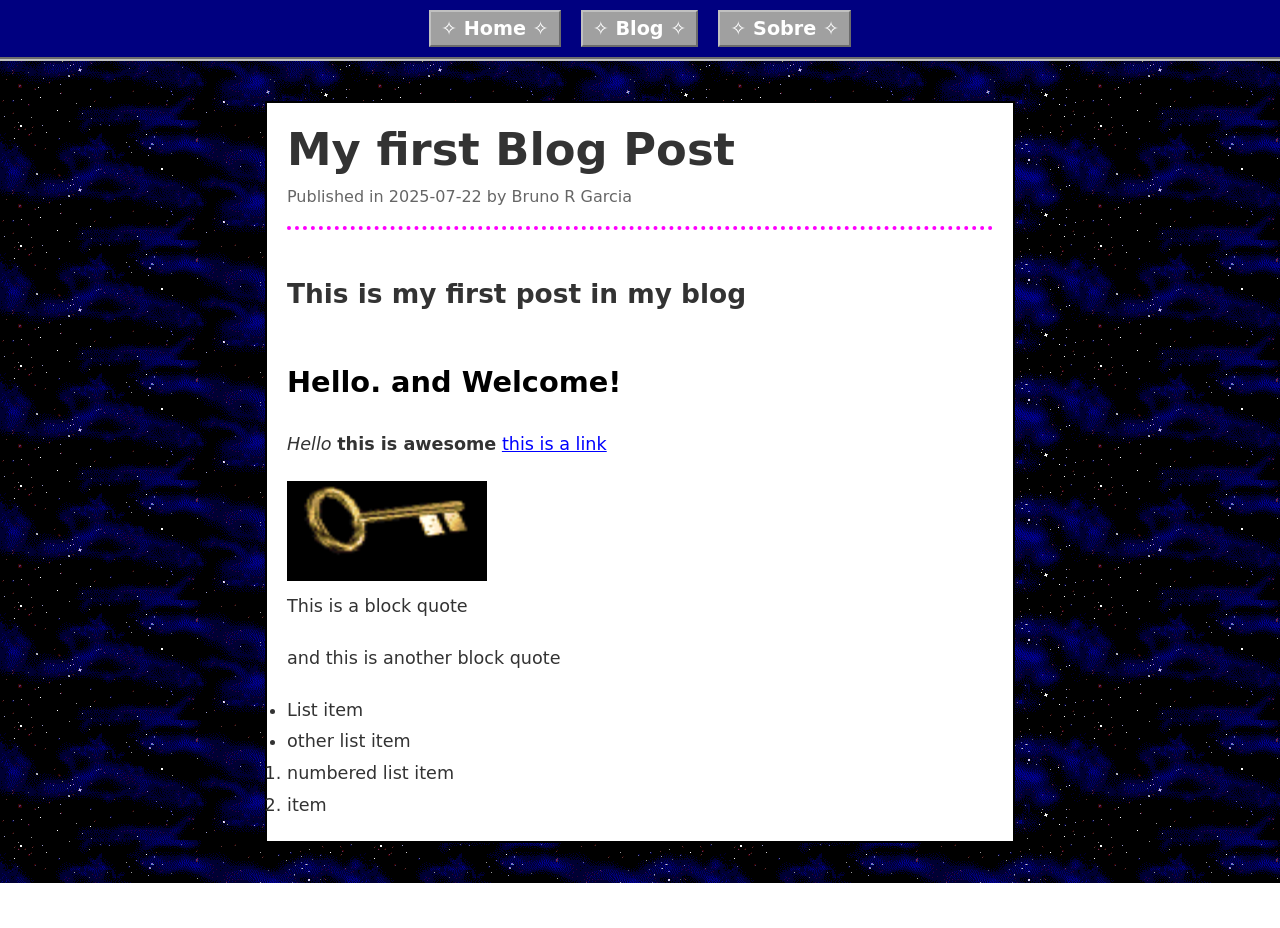
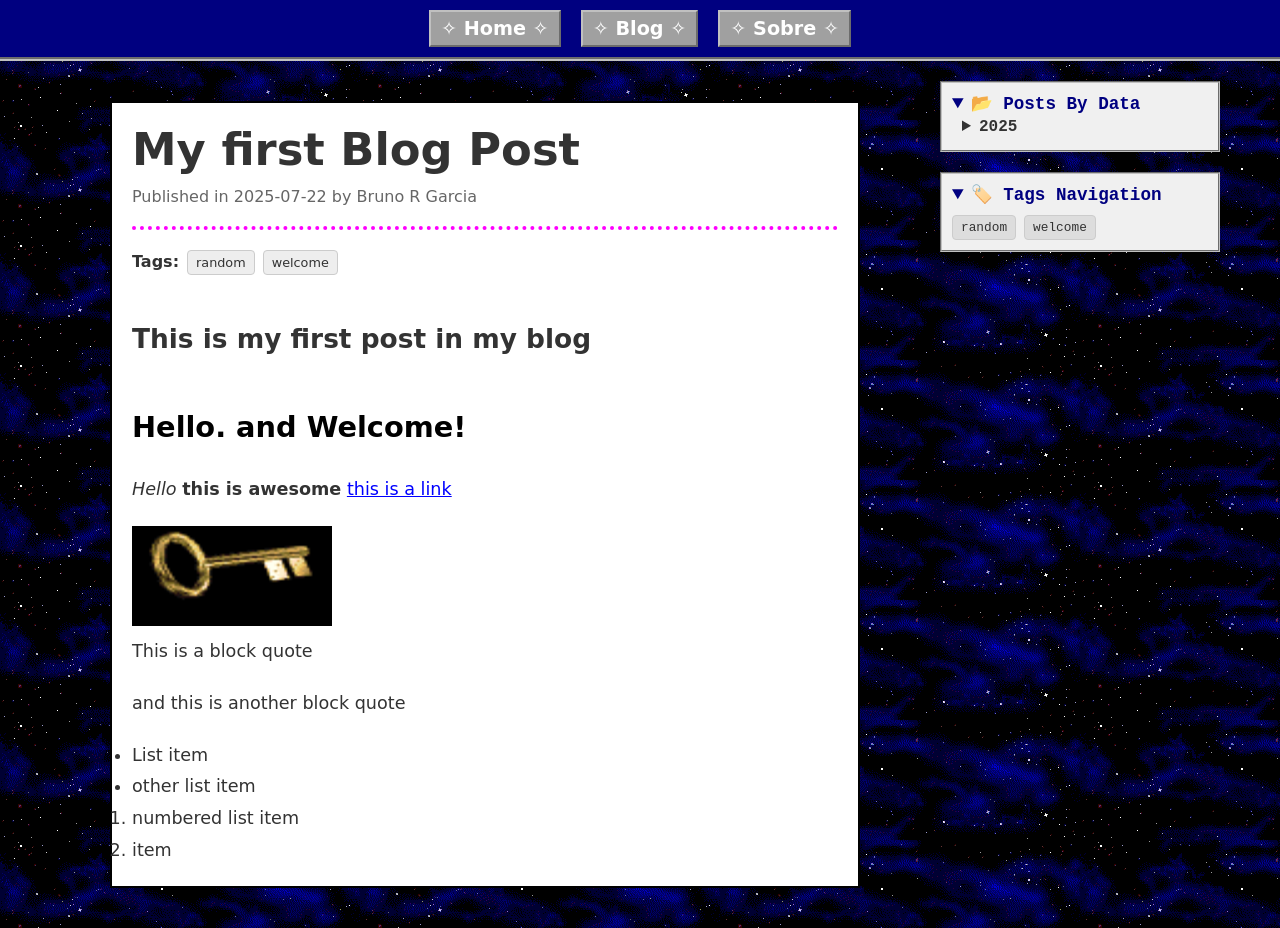
Before and after one commit to BrunoYDev/My-Blog, a Next.js app: page /blog/my-first-post in a window 1280 px wide. Before the commit the page ends 883 px from the top, so only its background shows below. Built offline with nearby package versions, Linux system fonts and the light colour scheme.

Commit message:
Implement: All sidebar on blog an tag pages to fully navigation

```diff
--- a/src/app/blog/[slug]/page.tsx
+++ b/src/app/blog/[slug]/page.tsx
@@ -1,6 +1,7 @@
 import { notFound } from 'next/navigation';
 import { getAllPostIds } from '../../../../lib/posts';
 import styles from './post.module.css';
+import Link from 'next/link';
 
 export async function generateStaticParams() {
   const paths = getAllPostIds();
@@ -19,6 +20,18 @@ export default async function PostPage({ params }: { params: Promise<{ slug: str
         <div className={styles.postMeta}>
           Published in {metadata.date} by {metadata.author}
         </div>
+
+        {metadata.tags && (
+            <div className={styles.tagList}>
+              <strong style={{ color: '#333' }}>Tags:</strong>
+              {metadata.tags.map((tag: string) => (
+                <Link key={tag} href={`/tags/${tag}`} className={styles.tag}>
+                  {tag}
+                </Link>
+              ))}
+            </div>
+          )}
+
         <div className={styles.postContent}>
           <PostContent />
         </div>
--- a/src/app/blog/[slug]/post.module.css
+++ b/src/app/blog/[slug]/post.module.css
@@ -67,3 +67,26 @@
   padding: 2px 4px;
   border-radius: 4px;
 }
+
+/* Adicione no final de post.module.css */
+.tagList {
+  margin-top: -20px;
+  margin-bottom: 40px;
+}
+
+.tag {
+  display: inline-block;
+  background-color: #eee;
+  color: #333;
+  padding: 4px 8px;
+  margin-left: 8px;
+  border-radius: 4px;
+  font-size: 0.8rem;
+  text-decoration: none;
+  border: 1px solid #ccc;
+}
+
+.tag:hover {
+  background-color: yellow;
+  color: black;
+}
--- /dev/null
+++ b/src/app/blog/blog-layout.module.css
@@ -0,0 +1,110 @@
+.container {
+  display: flex;
+  gap: 30px;
+  max-width: 1200px;
+  margin: 0px auto;
+  padding: 0 20px;
+}
+
+.sidebar {
+  width: 280px;
+  flex-shrink: 0;
+  margin-top: 20px;
+  font-family: 'Courier New', Courier, monospace;
+}
+
+.content {
+  flex-grow: 1;
+}
+
+.detailsSection {
+  border: 2px groove #c0c0c0;
+  padding: 10px;
+  margin-bottom: 20px;
+  background-color: #f0f0f0;
+}
+
+.summary {
+  font-weight: bold;
+  font-size: 1.1rem;
+  cursor: pointer;
+  color: #000080;
+}
+
+.yearSection {
+  margin-top: 10px;
+}
+
+.yearSection h4 {
+  margin-bottom: 10px;
+  border-bottom: 1px solid #ccc;
+  padding-bottom: 5px;
+}
+
+.linkList {
+  list-style-type: '✧ ';
+  padding-left: 20px;
+  margin: 0;
+}
+
+.linkList li {
+  margin-bottom: 5px;
+}
+
+.linkList a {
+  text-decoration: none;
+  color: #0000ff;
+}
+
+.linkList a:hover {
+  text-decoration: underline;
+  background-color: yellow;
+}
+
+.tagCloud {
+  display: flex;
+  flex-wrap: wrap;
+  gap: 8px;
+  margin-top: 10px;
+}
+
+.tag {
+  background-color: #ddd;
+  color: #333;
+  padding: 4px 8px;
+  border-radius: 4px;
+  font-size: 0.8rem;
+  text-decoration: none;
+  border: 1px solid #ccc;
+}
+
+.yearDetails, .monthDetails {
+  margin-left: 10px;
+  color: #333;
+}
+
+.yearSummary, .monthSummary {
+  padding: 4px 0;
+  cursor: pointer;
+  font-weight: bold;
+}
+
+.monthSummary {
+  font-weight: normal;
+  font-style: italic;
+  margin-left: 10px;
+}
+
+.tag:hover {
+  background-color: magenta;
+  color: white;
+}
+
+@media (max-width: 768px) {
+  .container {
+    flex-direction: column;
+  }
+  .sidebar {
+    width: 100%;
+  }
+}
--- /dev/null
+++ b/src/app/blog/layout.tsx
@@ -0,0 +1,62 @@
+// src/app/blog/layout.tsx
+import Link from 'next/link';
+import { getGroupedPostsData, getAllTags } from '../../../lib/posts';
+import styles from './blog-layout.module.css';
+
+export default function BlogLayout({ children }: { children: React.ReactNode }) {
+  const groupedPosts = getGroupedPostsData();
+  const allTags = getAllTags();
+
+  const sortedYears = Object.keys(groupedPosts).sort((a, b) => b.localeCompare(a));
+
+  return (
+    <div className={styles.container}>
+
+      <main className={styles.content}>
+        {children}
+      </main>
+
+      <aside className={styles.sidebar}>
+
+        <details className={styles.detailsSection} open>
+          <summary className={styles.summary}>📂 Posts By Data</summary>
+          {sortedYears.map(year => (
+            <details key={year} className={styles.yearDetails}>
+              <summary className={styles.yearSummary}> {year}</summary>
+              {Object.keys(groupedPosts[year]).sort((a, b) => b.localeCompare(a)).map(month => {
+                const postsInMonth = groupedPosts[year][month];
+
+                const monthName = new Date(`${year}-${month}-01T12:00:00Z`).toLocaleString('pt-BR', { month: 'long' });
+
+                return (
+                  <details key={month} className={styles.monthDetails}>
+                    <summary className={styles.monthSummary}>- {monthName} ({postsInMonth.length})</summary>
+                    <ul className={styles.linkList}>
+                      {postsInMonth.map(post => (
+                        <li key={post.id}>
+                          <Link href={`/blog/${post.id}`}>{post.title}</Link>
+                        </li>
+                      ))}
+                    </ul>
+                  </details>
+                );
+              })}
+            </details>
+          ))}
+        </details>
+
+        <details className={styles.detailsSection} open>
+          <summary className={styles.summary}>🏷️ Tags Navigation</summary>
+          <div className={styles.tagCloud}>
+            {allTags.map(tag => (
+              <Link key={tag} href={`/tags/${tag}`} className={styles.tag}>
+                {tag}
+              </Link>
+            ))}
+          </div>
+        </details>
+      </aside>
+
+    </div>
+  );
+}
--- a/src/app/blog/page.tsx
+++ b/src/app/blog/page.tsx
@@ -33,6 +33,7 @@ export default async function BlogPage() {
           </article>
         ))}
       </div>
+
     </section>
   );
 }
--- /dev/null
+++ b/src/app/tags/[tag]/tag-layout.module.css
@@ -0,0 +1,110 @@
+.container {
+  display: flex;
+  gap: 30px;
+  max-width: 1200px;
+  margin: 0px auto;
+  padding: 0 20px;
+}
+
+.sidebar {
+  width: 280px;
+  flex-shrink: 0;
+  margin-top: 20px;
+  font-family: 'Courier New', Courier, monospace;
+}
+
+.content {
+  flex-grow: 1;
+}
+
+.detailsSection {
+  border: 2px groove #c0c0c0;
+  padding: 10px;
+  margin-bottom: 20px;
+  background-color: #f0f0f0;
+}
+
+.summary {
+  font-weight: bold;
+  font-size: 1.1rem;
+  cursor: pointer;
+  color: #000080;
+}
+
+.yearSection {
+  margin-top: 10px;
+}
+
+.yearSection h4 {
+  margin-bottom: 10px;
+  border-bottom: 1px solid #ccc;
+  padding-bottom: 5px;
+}
+
+.linkList {
+  list-style-type: '✧ ';
+  padding-left: 20px;
+  margin: 0;
+}
+
+.linkList li {
+  margin-bottom: 5px;
+}
+
+.linkList a {
+  text-decoration: none;
+  color: #0000ff;
+}
+
+.linkList a:hover {
+  text-decoration: underline;
+  background-color: yellow;
+}
+
+.tagCloud {
+  display: flex;
+  flex-wrap: wrap;
+  gap: 8px;
+  margin-top: 10px;
+}
+
+.tag {
+  background-color: #ddd;
+  color: #333;
+  padding: 4px 8px;
+  border-radius: 4px;
+  font-size: 0.8rem;
+  text-decoration: none;
+  border: 1px solid #ccc;
+}
+
+.tag:hover {
+  background-color: magenta;
+  color: white;
+}
+
+.yearDetails, .monthDetails {
+  margin-left: 10px;
+  color: #333;
+}
+
+.yearSummary, .monthSummary {
+  padding: 4px 0;
+  cursor: pointer;
+  font-weight: bold;
+}
+
+.monthSummary {
+  font-weight: normal;
+  font-style: italic;
+  margin-left: 10px;
+}
+
+@media (max-width: 768px) {
+  .container {
+    flex-direction: column;
+  }
+  .sidebar {
+    width: 100%;
+  }
+}
```
Also changed, not shown: src/app/tags/[tag]/layout.tsx (added, +62 -0 lines), src/app/tags/[tag]/page.tsx (added, +32 -0 lines).
